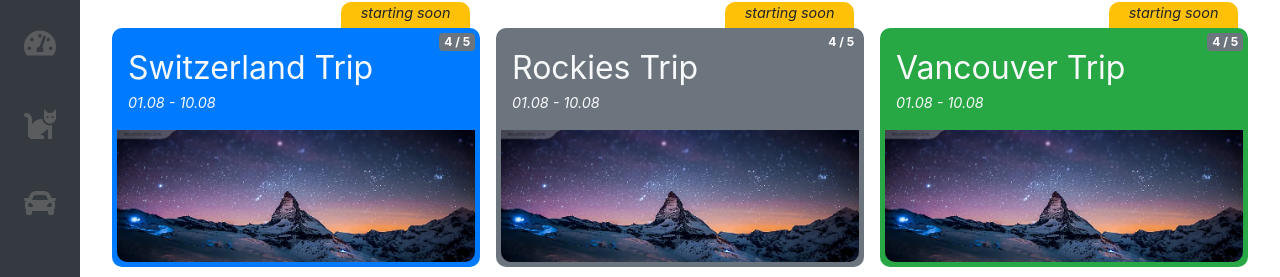
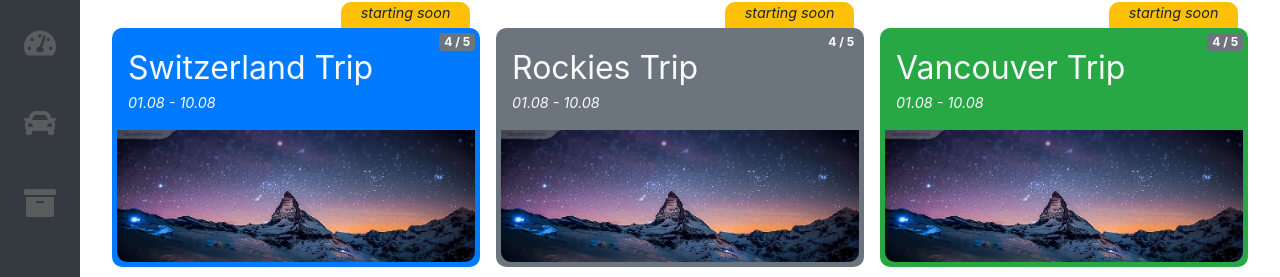
Before and after one commit to MauriceAndre/on-adventure-web-app, a React (Create React App) app: page / in a window 1280 px wide. Shown: the part 141-418 px from the top of the page. Built offline with nearby package versions, Linux system fonts and the light colour scheme.

Commit message:
Change Sidebar list

```diff
--- a/src/components/common/MainNavbar/NavButton/NavButton.module.css
+++ b/src/components/common/MainNavbar/NavButton/NavButton.module.css
@@ -13,5 +13,5 @@
 }
 
 .button:hover {
-    filter:brightness(1.2)
+    filter: brightness(1.2);
 }
--- a/src/components/common/Sidebar/Sidebar.jsx
+++ b/src/components/common/Sidebar/Sidebar.jsx
@@ -1,4 +1,4 @@
-import { faAngleDoubleRight, faCar, faCat, faTachometerAlt } from '@fortawesome/free-solid-svg-icons';
+import { faAngleDoubleRight, faArchive, faCar, faTachometerAlt } from '@fortawesome/free-solid-svg-icons';
 import { FontAwesomeIcon } from '@fortawesome/react-fontawesome';
 import React from 'react';
 import style from './Sidebar.module.css';
@@ -22,14 +22,14 @@ function Sidebar() {
                 </li>
                 <li className={style["nav-item"]}>
                     <a type="button" className={style["nav-link"]}>
-                        <FontAwesomeIcon icon={faCat} size="3x" />
-                        <span className={style["link-text"]}>Cats</span>
+                        <FontAwesomeIcon icon={faCar} size="3x" />
+                        <span className={style["link-text"]}>Trips</span>
                     </a>
                 </li>
                 <li className={style["nav-item"]}>
                     <a type="button" className={style["nav-link"]}>
-                        <FontAwesomeIcon icon={faCar} size="3x" />
-                        <span className={style["link-text"]}>Car</span>
+                        <FontAwesomeIcon icon={faArchive} size="3x" />
+                        <span className={style["link-text"]}>Archive</span>
                     </a>
                 </li>
             </ul>
```
